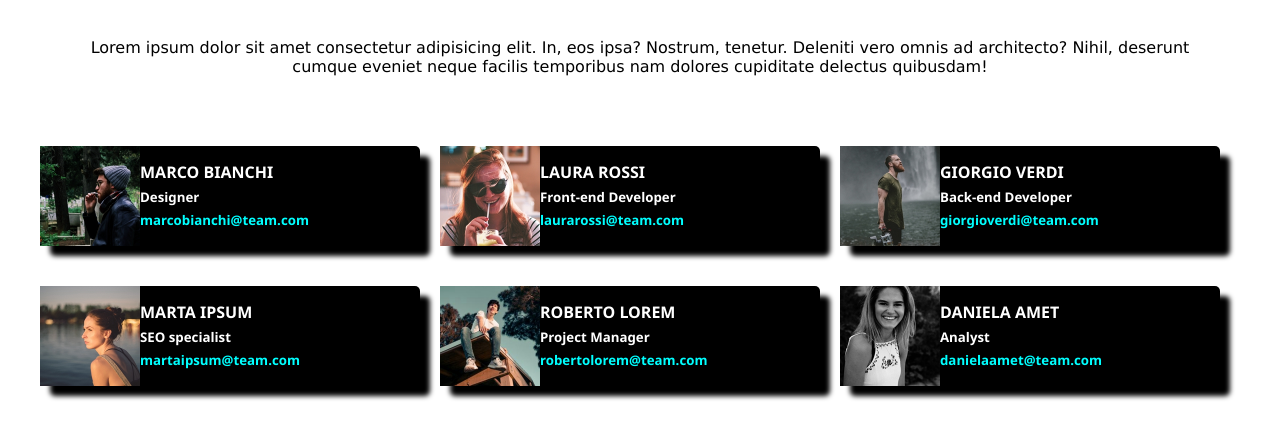
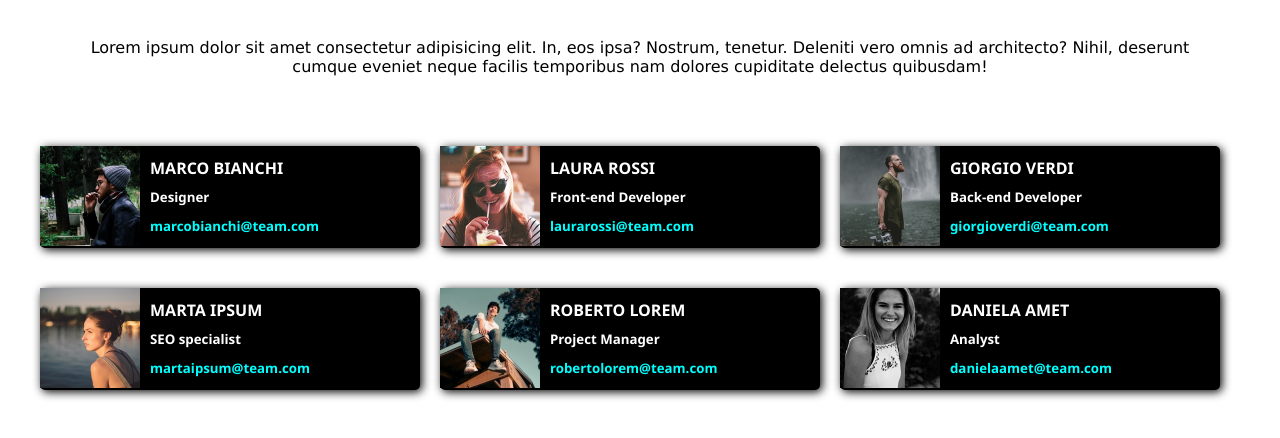
Before and after one commit to Fraianni/html-css-float-cards, a plain HTML site: page index.html in a window 1280 px wide. Shown: the part 120-558 px from the top of the page. Drawn offline with Linux system fonts and the light colour scheme.

Commit message:
aggiustamento ombre

```diff
--- a/css/style.css
+++ b/css/style.css
@@ -46,13 +46,15 @@ section>.float-left {
     background-color: black;
     color: white;
     margin-right: 20px;
-    box-shadow: 10px 10px 5px #000000;
+    box-shadow: 2px 2px 10px #000000;
 }
 
 /* Testo dell'etichetta*/
 .text {
-    margin-top: 15px;
+    padding: 10px;
     font-family: 'Segoe UI', Tahoma, Geneva, Verdana, sans-serif;
+    float: left;
+    line-height: 1.5rem;
 }
 
 /* Foto dell'etichetta*/
```
